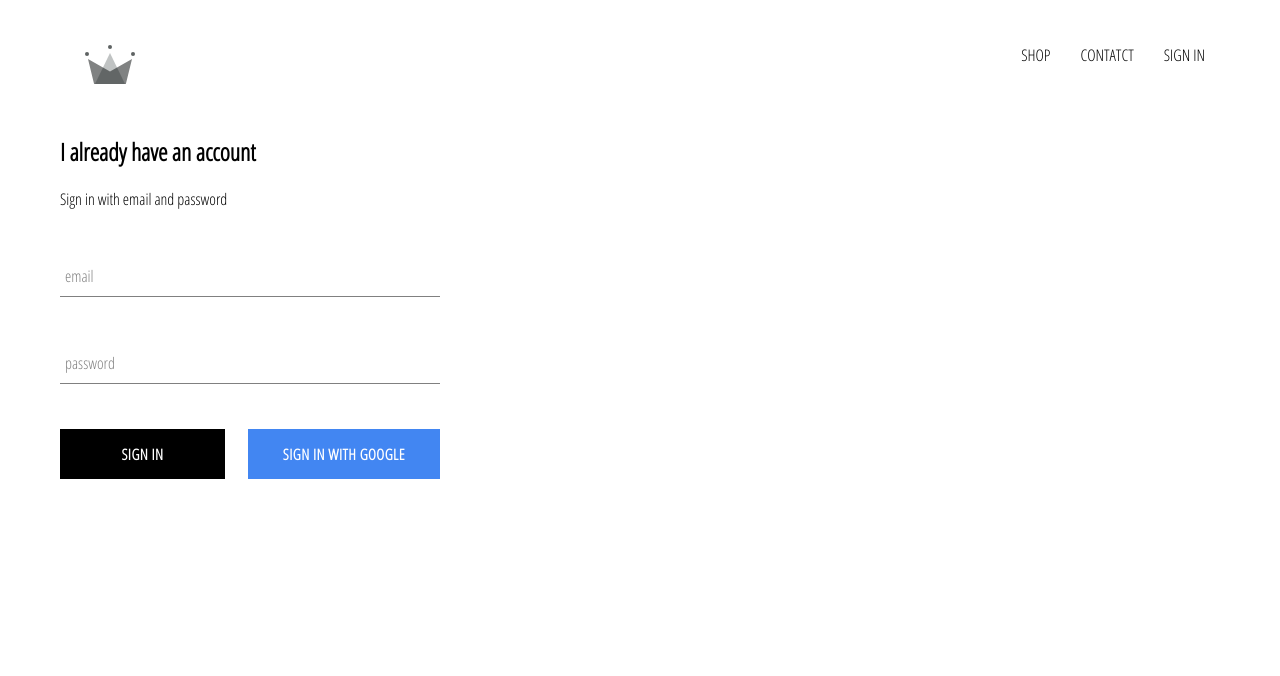
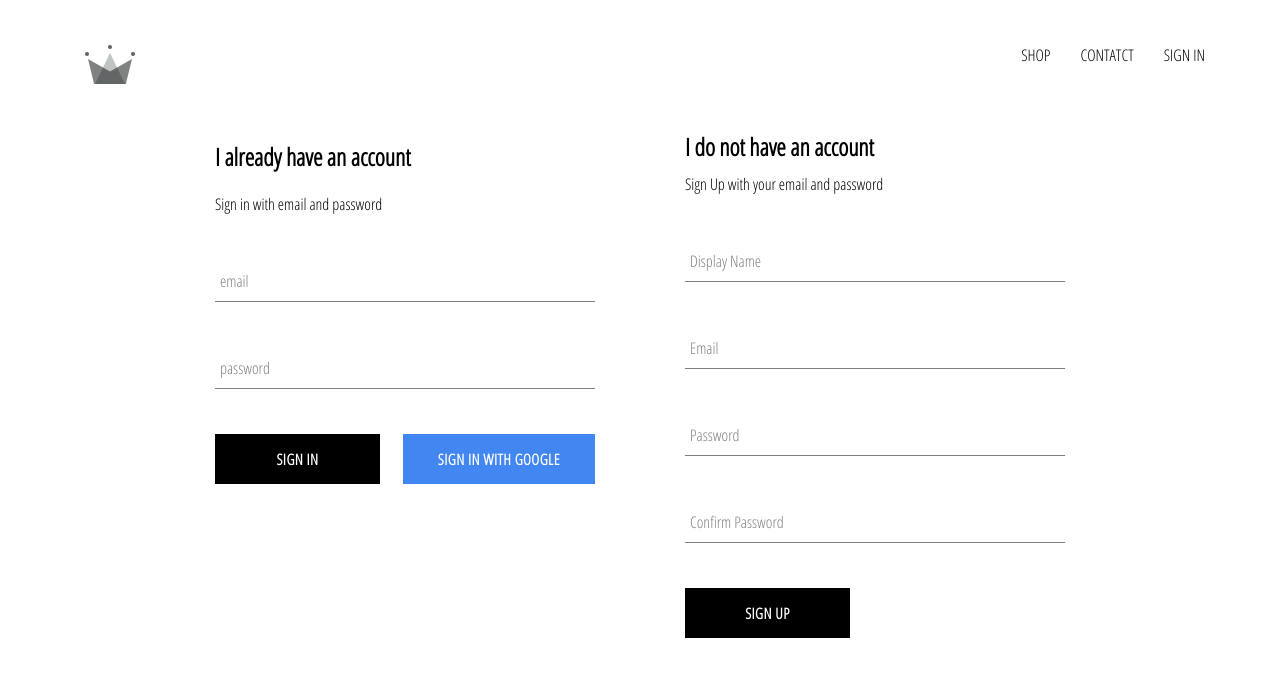
Before and after one commit to wraith20/crown-clothing, a React (Create React App) app: page /signin in a window 1280 px wide. Shown: the top 676 px of the page. Built offline with nearby package versions, Linux system fonts and the light colour scheme; no server answers.

Commit message:
implemented firebase, utils and ability t store user authintactio

```diff
--- a/src/App.js
+++ b/src/App.js
@@ -5,7 +5,7 @@ import HomePage from "./pages/homepage/homepage.component";
 import ShopPage from "./pages/shop/shop.component.jsx";
 import Header from "./components/header/header.component";
 import SignInAndSignUpPage from "./pages/sign-in-and-sign-up/sign-in-and-sign-out.component";
-import { auth } from "./firebase/firebase.util";
+import { auth, createUserProfileDocument } from "./firebase/firebase.util";
 
 class App extends React.Component {
   constructor() {
@@ -16,11 +16,25 @@ class App extends React.Component {
     };
   }
 
-  unsubscribeFromAuth = null;
+  unSubscribeFromAuth = null;
 
   componentDidMount() {
-    this.unsubscribeFromAuth = auth.onAuthStateChanged((user) => {
-      this.setState({ currentUser: user });
+    this.unSubscribeFromAuth = auth.onAuthStateChanged(async (userAuth) => {
+      if (userAuth) {
+        const userRef = await createUserProfileDocument(userAuth);
+
+        userRef.onSnapshot((snapShot) => {
+          this.setState({
+            currentUser: {
+              id: snapShot.id,
+              ...snapShot.data(),
+            },
+          });
+          console.log(this.state);
+        });
+      } else {
+        this.setState({ currentUser: userAuth });
+      }
     });
   }
 
--- a/src/components/header/header.component.jsx
+++ b/src/components/header/header.component.jsx
@@ -13,7 +13,9 @@ const Header = ({ currentUser }) => (
       <Link className="option" to="/shop">
         SHOP
       </Link>
-      <Link className="option">CONTATCT</Link>
+      <Link className="option" to="/">
+        CONTATCT
+      </Link>
       {currentUser ? (
         <div className="option" onClick={() => auth.signOut()}>
           SIGN OUT
--- /dev/null
+++ b/src/components/sign-up/sign-up.components.jsx
@@ -0,0 +1,104 @@
+import React from "react";
+
+import FormInput from "../form-input/form-input.components";
+
+import { auth, createUserProfileDocument } from "../../firebase/firebase.util";
+
+import "./sign-up.styles.scss";
+import CustomButton from "../custom-button/custom-button.component";
+
+class SignUp extends React.Component {
+  constructor() {
+    super();
+
+    this.state = {
+      displayName: "",
+      email: "",
+      password: "",
+      confirmPassword: "",
+    };
+  }
+
+  handleSubmit = async (event) => {
+    event.preventDefault();
+
+    const { displayName, email, password, confirmPassword } = this.state;
+    if (password !== confirmPassword) {
+      alert("password don't match");
+      return;
+    }
+
+    try {
+      const { user } = await auth.createUserWithEmailAndPassword(
+        email,
+        password
+      );
+
+      await createUserProfileDocument(user, { displayName });
+
+      this.setState({
+        displayName: "",
+        email: "",
+        password: "",
+        confirmPassword: "",
+      });
+    } catch (error) {
+      console.log(error);
+    }
+  };
+
+  handleChange = (event) => {
+    const { name, value } = event.target;
+
+    this.setState({ [name]: value });
+  };
+
+  render() {
+    const { displayName, email, password, confirmPassword } = this.state;
+    return (
+      <div className="sign-up">
+        <h2 className="title">I do not have an account</h2>
+        <span>Sign Up with your email and password</span>
+        <form className="sign-up-form" onSubmit={this.handleSubmit}>
+          <FormInput
+            type="text"
+            name="displayName"
+            value={displayName}
+            onChange={this.handleChange}
+            label="Display Name"
+            required
+          />
+
+          <FormInput
+            type="email"
+            name="email"
+            value={email}
+            onChange={this.handleChange}
+            label="Email"
+            required
+          />
+
+          <FormInput
+            type="password"
+            name="password"
+            value={password}
+            onChange={this.handleChange}
+            label="Password"
+            required
+          />
+
+          <FormInput
+            type="password"
+            name="confirmPassword"
+            value={confirmPassword}
+            onChange={this.handleChange}
+            label="Confirm Password"
+            required
+          />
+          <CustomButton type="submit">SIGN UP</CustomButton>
+        </form>
+      </div>
+    );
+  }
+}
+export default SignUp;
--- /dev/null
+++ b/src/components/sign-up/sign-up.styles.scss
@@ -0,0 +1,9 @@
+.sign-up {
+  display: flex;
+  flex-direction: column;
+  width: 380px;
+
+  .title {
+    margin: 10px 0;
+  }
+}
--- a/src/firebase/firebase.util.js
+++ b/src/firebase/firebase.util.js
@@ -13,6 +13,31 @@ const config = {
   measurementId: "G-PLPJ6EBBZG",
 };
 
+export const createUserProfileDocument = async (userAuth, addtionalData) => {
+  if (!userAuth) return;
+
+  const userRef = firestore.doc(`users/${userAuth.uid}`);
+
+  const snapShot = await userRef.get();
+
+  if (!snapShot.exists) {
+    const { displayName, email } = userAuth;
+    const createdAt = new Date();
+
+    try {
+      await userRef.set({
+        displayName,
+        email,
+        createdAt,
+        ...addtionalData,
+      });
+    } catch (error) {
+      console.log("error creating user", error.message);
+    }
+  }
+  return userRef;
+};
+
 firebase.initializeApp(config);
 
 export const auth = firebase.auth();
--- a/src/pages/sign-in-and-sign-up/sign-in-and-sign-out.component.jsx
+++ b/src/pages/sign-in-and-sign-up/sign-in-and-sign-out.component.jsx
@@ -1,11 +1,13 @@
-import React from 'react'
-import SignIn from '../../components/sign-in/sign-in.compoenent'
-import './sign-in-and-sign-up.styles.scss'
+import React from "react";
+import SignIn from "../../components/sign-in/sign-in.compoenent";
+import SignUp from "../../components/sign-up/sign-up.components";
+import "./sign-in-and-sign-up.styles.scss";
 
 const SignInAndSignUpPage = () => (
-    <div className='sign-in-and-sign-up'>
-        <SignIn/>
-    </div>
-)
+  <div className="sign-in-and-sign-up">
+    <SignIn />
+    <SignUp />
+  </div>
+);
 
-export default SignInAndSignUpPage
+export default SignInAndSignUpPage;
--- a/src/pages/sign-in-and-sign-up/sign-in-and-sign-up.styles.scss
+++ b/src/pages/sign-in-and-sign-up/sign-in-and-sign-up.styles.scss
@@ -0,0 +1,6 @@
+.sign-in-and-sign-up {
+  width: 850px;
+  display: flex;
+  justify-content: space-between;
+  margin: 30px auto;
+}
```
Also changed, not shown: 1 other file (tests, documents, lock files or other folders).
